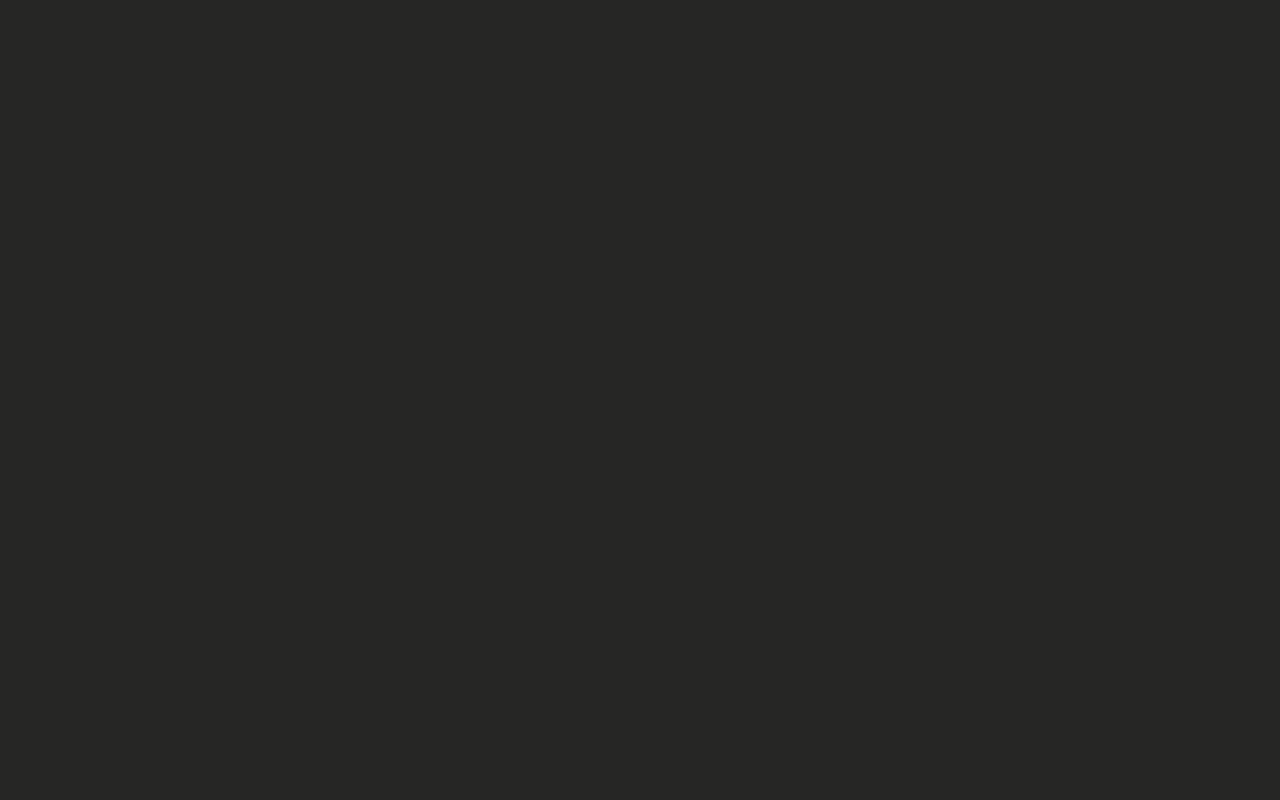
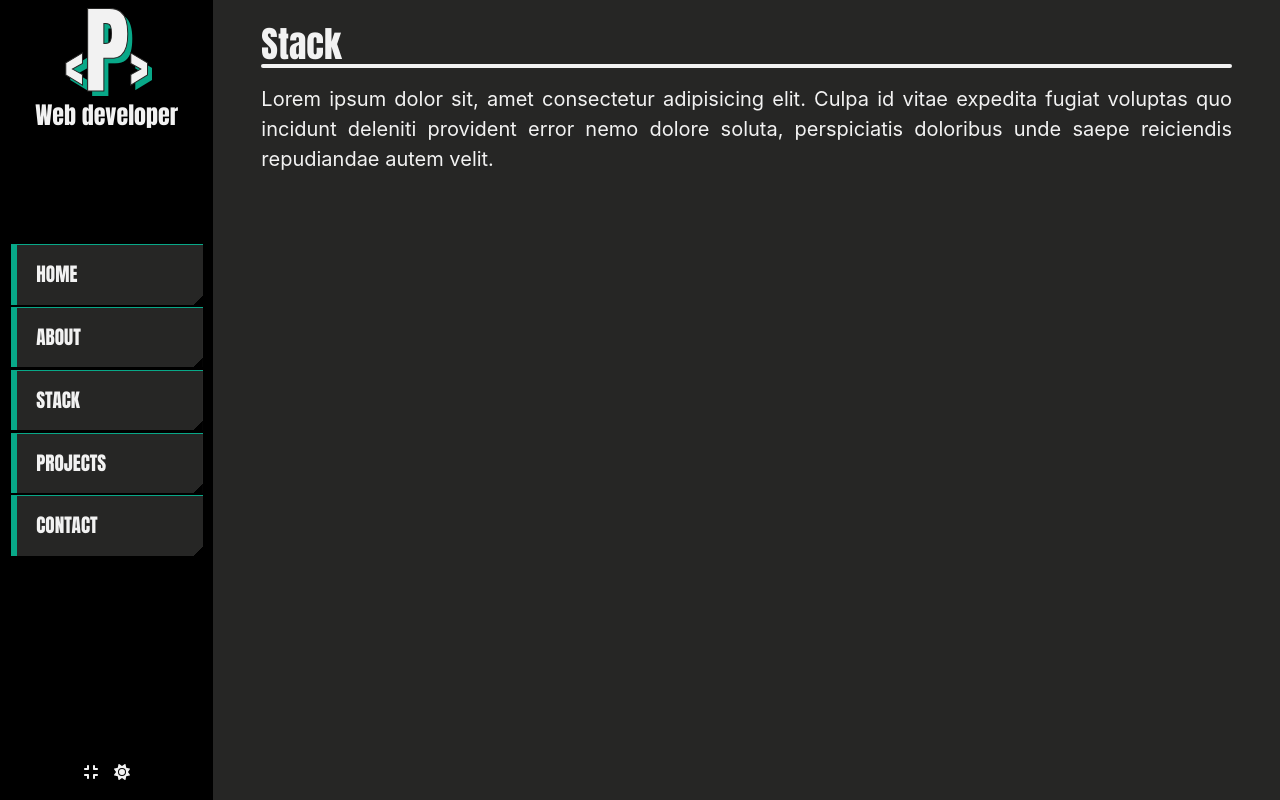
Before and after one commit to pabloff95/portfolio, a React (Vite) app: page /stack in a window 1280 px wide. Before the commit this address had no page. Built offline with nearby package versions, Linux system fonts and the light colour scheme.

Commit message:
Add Stack page

```diff
--- a/src/App.tsx
+++ b/src/App.tsx
@@ -3,6 +3,7 @@ import About from "./pages/About";
 import Contact from "./pages/Contact";
 import Home from "./pages/Home";
 import Projects from "./pages/Projects";
+import Stack from "./pages/Stack";
 import Layout from "./components/layout/Layout";
 
 function App() {
@@ -12,6 +13,7 @@ function App() {
         <Route path="/" element={<Layout />}>
           <Route path="/" element={<Home />} />
           <Route path="/projects" element={<Projects />} />
+          <Route path="/stack" element={<Stack />} />
           <Route path="/about" element={<About />} />
           <Route path="/contact" element={<Contact />} />
         </Route>
--- a/src/components/layout/Side-menu.tsx
+++ b/src/components/layout/Side-menu.tsx
@@ -23,8 +23,9 @@ const SideMenu: React.FC<SideMenuProps> = ({
       </section>
       <section className="row-span-4 flex flex-col gap justify-center items-center">
         <MenuButton to="/" text="HOME" />
+        <MenuButton to="/about" text="ABOUT" />
+        <MenuButton to="/stack" text="STACK" />
         <MenuButton to="/projects" text="PROJECTS" />
-        <MenuButton to="/about" text="ABOUT" />
         <MenuButton to="/contact" text="CONTACT" />
       </section>
       <section className="row-span-1 flex items-end">
--- /dev/null
+++ b/src/pages/Stack.tsx
@@ -0,0 +1,16 @@
+import Section from "../components/basic-components/Section";
+
+export default function Stack() {
+  return (
+    <>
+      <Section title="Stack">
+        <p className="paragraph">
+          Lorem ipsum dolor sit, amet consectetur adipisicing elit. Culpa id
+          vitae expedita fugiat voluptas quo incidunt deleniti provident error
+          nemo dolore soluta, perspiciatis doloribus unde saepe reiciendis
+          repudiandae autem velit.
+        </p>
+      </Section>
+    </>
+  );
+}
```
